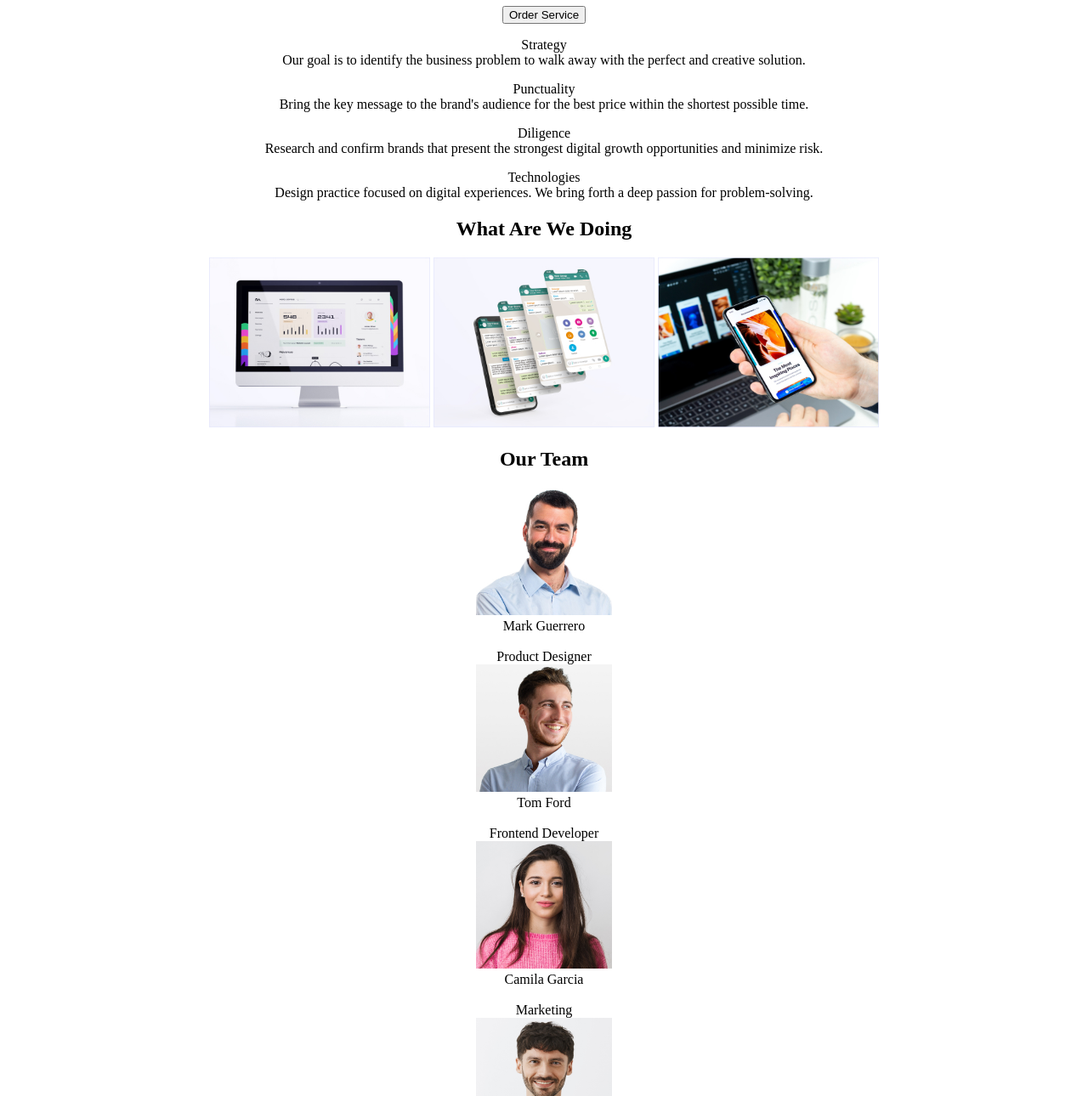
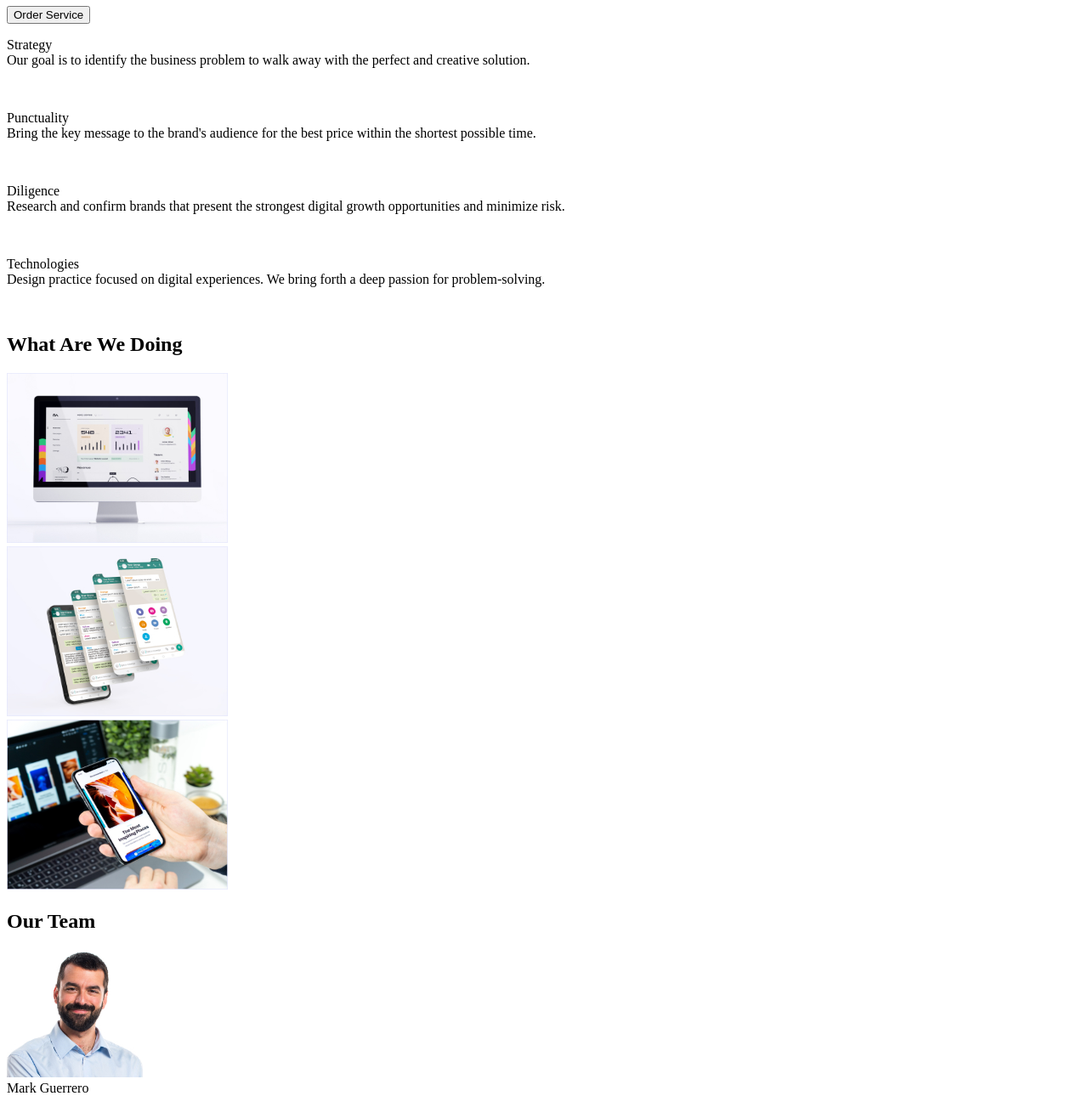
Before and after one commit to rlmgtr/goit-markup-hw-01, a plain HTML site: page index.html in a window 1280 px wide. Shown: the part 117-1407 px from the top of the page at 85% size. Drawn offline with Linux system fonts and the light colour scheme.

Commit message:
Commit 5
Applied changes indicated for error checking - used several tools

```diff
--- a/index.html
+++ b/index.html
@@ -7,66 +7,89 @@
   </head>
   <body>
     <header>
-    <center>
       <nav>
-      WEB STUDIO
-      <a href="">Studio</a>
-      <a href="">Portfolio</a>
+        WEB STUDIO <a href="">Studio</a> <a href="">Portfolio</a>
         <a href="">Contacts</a>
       </nav>
-    <div class="column">
       <a href="mailto:info@webstudio.com">info@webstudio.com</a>
       <a href="tel:+110001111111">+11 (000) 111-11-11</a>
-    </div>
-  </center></header>
+    </header>
     <main>
-    <center>
       <h1>Effective Solutions for Your Business</h1>
-    <p><button type="">Order Service</button></h2>
+      <p><button type="">Order Service</button></p>
       <p>
-    Strategy
-    <br>Our goal is to identify the business
-    problem to walk away with the perfect and creative solution.
+        Strategy<br />
+        Our goal is to identify the business problem to walk away with the
+        perfect and creative solution.
+      </p>
+      <br />
       <p>
-    Punctuality
-    <br>Bring the key message to the brand's audience for the best price within the shortest possible time.
+        Punctuality<br />
+        Bring the key message to the brand's audience for the best price within
+        the shortest possible time.
+      </p>
+      <br />
       <p>
-    Diligence
-    <br>Research and confirm brands that present the strongest digital growth opportunities and minimize risk.
+        Diligence<br />
+        Research and confirm brands that present the strongest digital growth
+        opportunities and minimize risk.
+      </p>
+      <br />
       <p>
-    Technologies
-    <br>Design practice focused on digital experiences. We bring forth a deep passion for problem-solving.
-
-
+        Technologies<br />
+        Design practice focused on digital experiences. We bring forth a deep
+        passion for problem-solving.
+      </p>
+      <br />
       <h2>What Are We Doing</h2>
-
-      <img src="images/img1.jpg" alt="Web Services" width="260" height="200">
-      <img src="images/img2.jpg" alt="Mobile Solutions" width="260" height="200">
-      <img src="images/img3.jpg" alt="App Solutions" width="260" height="200">
-
+      <img src="images/img1.jpg" alt="Web Services" width="260" height="200" />
+      <br />
+      <img
+        src="images/img2.jpg"
+        alt="Mobile Solutions"
+        width="260"
+        height="200"
+      />
+      <br />
+      <img src="images/img3.jpg" alt="App Solutions" width="260" height="200" />
+      <br />
       <h2>Our Team</h2>
+      <img
+        src="images/markg.jpg"
+        alt="Mark Guerrero"
+        width="160"
+        height="150"
+      />
+      <br />
+      Mark Guerrero
+      <br />
+      Product Designer
+      <br />
+      <img src="images/tomf.jpg" alt="Tom Ford" width="160" height="150" />
+      <br />
+      Tom Ford
+      <br />
+      Frontend Developer
+      <br />
+      <img src="images/camg.jpg" alt="Camila Garcia" width="160" height="150" />
+      <br />
+      Camila Garcia
+      <br />
+      Marketing
+      <br />
+      <img src="images/danw.jpg" alt="Daniel Wilson" width="160" height="150" />
+      <br />
+      Daniel Wilson
+      <br />
+      UI Designer
+      <br />
+      <footer>
+        <h2>Web Studio</h2>
         <p>
-        <nav>
-      <div>
-      <img src="images/markg.jpg" alt="Mark Guerrero" width="160" height="150">
-      <figcaption>Mark Guerrero</figcaption>
-      <br><figcaption>Product Designer</figcaption>
-      <img src="images/tomf.jpg" alt="Tom Ford" width="160" height="150">
-      <figcaption>Tom Ford</figcaption>
-      <br><figcaption>Frontend Developer</figcaption>
-      <img src="images/camg.jpg" alt="Camila Garcia" width="160" height="150">
-      <figcaption>Camila Garcia</figcaption>
-      <br><figcaption>Marketing</figcaption>
-      <img src="images/danw.jpg" alt="Daniel Wilson" width="160" height="150">
-      <figcaption>Daniel Wilson</figcaption>
-      <br><figcaption>UI Designer</figcaption>
-      </br>
-
-  </center>
-
-  <footer><h2>Web Studio</h2>
-  <p>Increase the flow of customers and sales for your business with digital marketing & growth solutions.</p>
-
+          Increase the flow of customers and sales for your business with
+          digital marketing & growth solutions.
+        </p>
       </footer>
+    </main>
   </body>
 </html>
```
Lines whose indentation alone changed are shown as unchanged.
